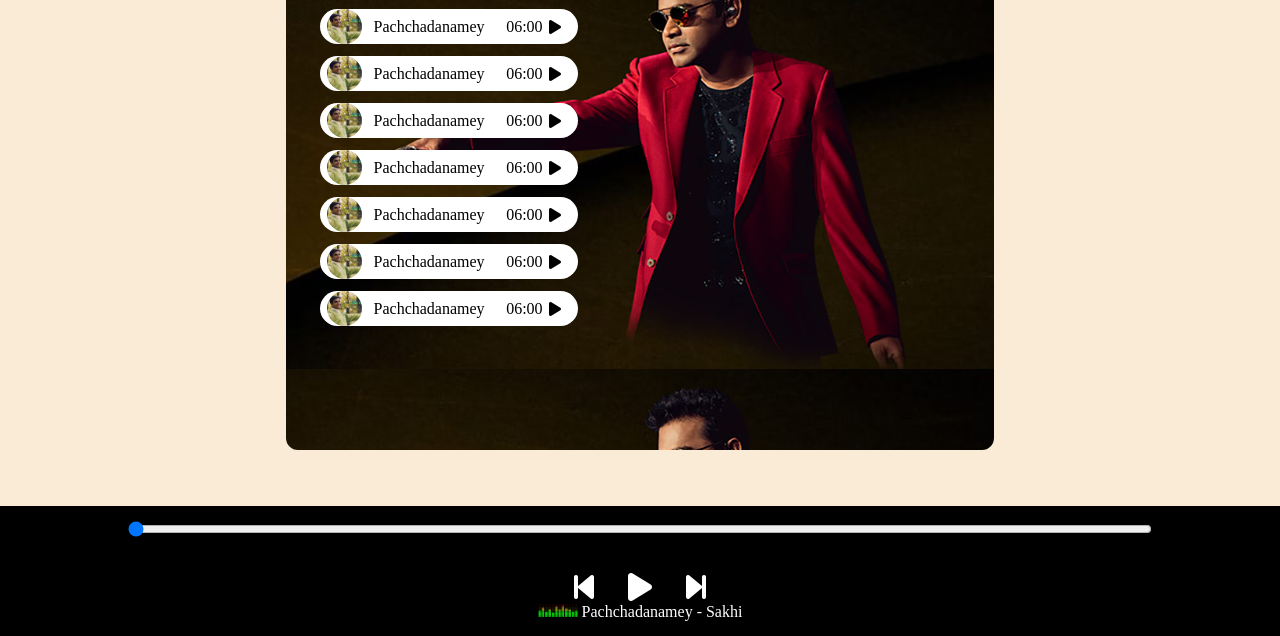
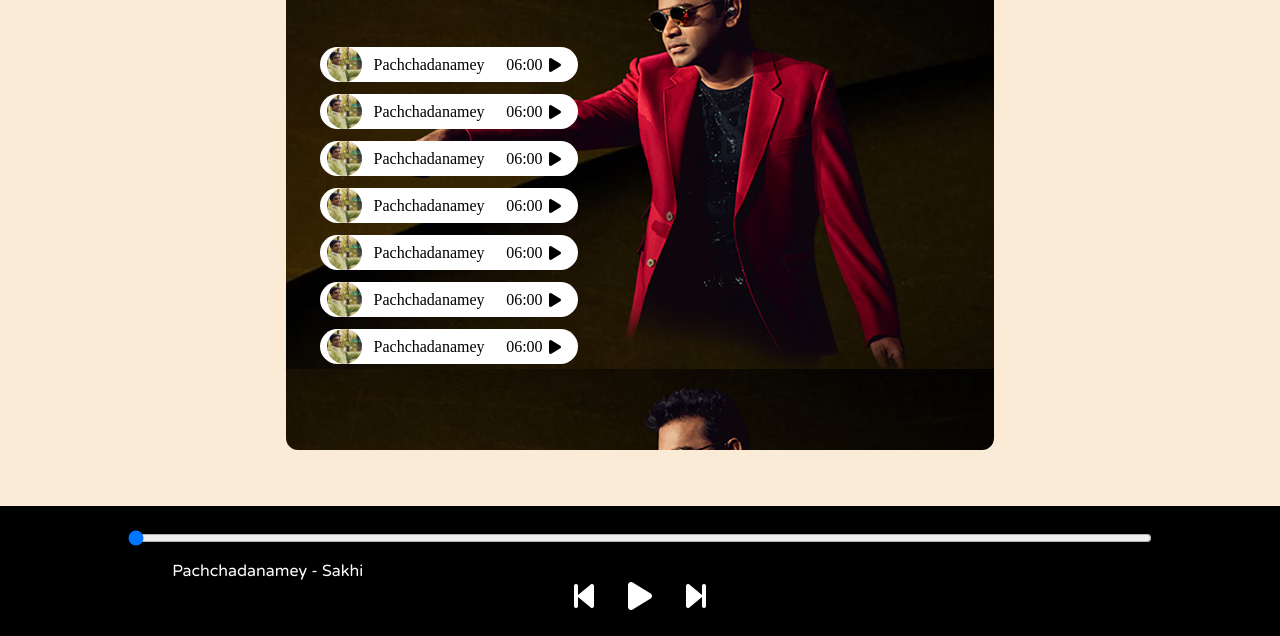
Before and after one commit to MalayaSugandhini/spotify, a plain HTML site: page index.html in a window 1280 px wide. Shown: the part 164-800 px from the top of the page. Drawn offline with Linux system fonts and the light colour scheme; a web font is replaced by a local one.

Commit message:
-m/fileupdated

```diff
--- a/style.css
+++ b/style.css
@@ -74,6 +74,7 @@ nav ul li{
 
 #myProgressBar{
     width: 80vw;
+    cursor: pointer;
 
 }
 
@@ -90,10 +91,9 @@ nav ul li{
     border-radius: 34px;
     padding: 0 7px;
 
-
-
-
-
+}
+.songItemContainer{
+    margin-top: 50px;
 }
 
 .songItem img{
@@ -109,7 +109,26 @@ nav ul li{
     align-items: center;
     gap: 6px; /* Adds space between time and play button */
 
+
 }
+
+.timestamp i{
+    cursor: pointer;
+}
+
+.songInfo{
+    position: absolute;
+    left: 10vw;
+    font-family: 'Varela Round', sans-serif;
+}
+
+.songInfo img{
+    opacity: 0;
+    transition: opacity  0.4s ease-in;
+}
+
+
+
 
 .songlistplay{
     display: flex;
```
